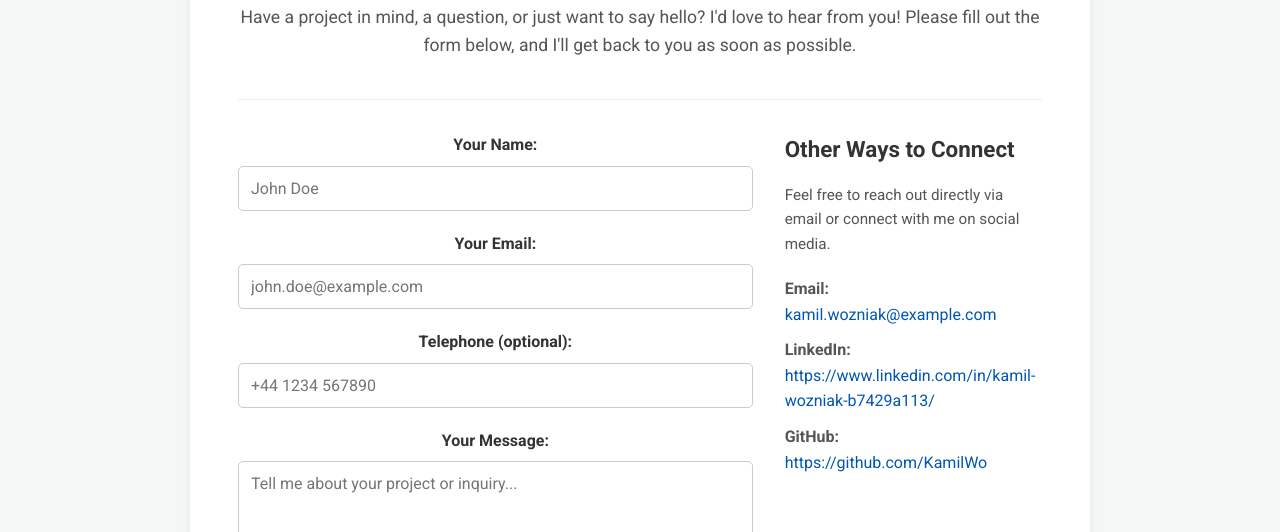
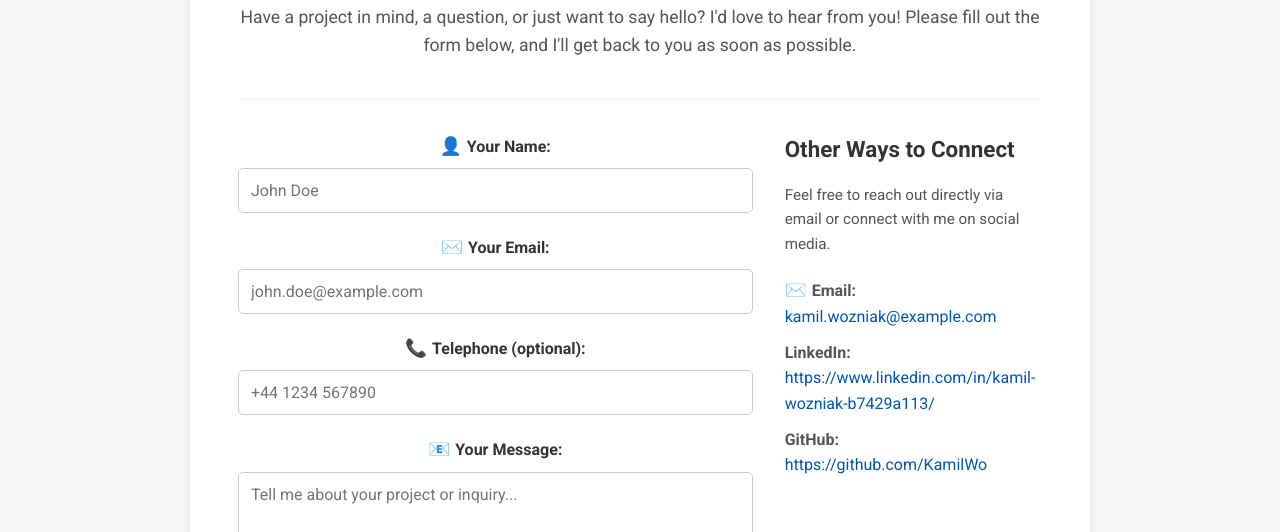
Before and after one commit to KamilWo/step8up-week2-website, a website built with Parcel: page src/contact.html in a window 1280 px wide. Shown: the part 268-800 px from the top of the page. Built offline with nearby package versions, Linux system fonts and the light colour scheme.

Commit message:
Icons, flex and sticky footer

```diff
--- a/src/assets/css/style.css
+++ b/src/assets/css/style.css
@@ -28,6 +28,9 @@ body {
   color: var(--text-color);
   line-height: 1.6;
   scroll-behavior: smooth;
+  display: flex;
+  flex-direction: column;
+  min-height: 100vh;
 }
 
 /* Container for consistent content width */
@@ -177,6 +180,39 @@ nav ul li a:hover::after {
   background-color: var(--text-color);
 }
 
+#scroll-top-btn::before {
+  content: '\2191';
+  font-size: 1.5em;
+  font-weight: bold;
+  margin-right: 5px;
+}
+
+/* Add icons before the labels */
+.person-label::before {
+  content: '\1F464';
+  padding-right: 5px;
+  font-size: 1.1em;
+
+}
+
+.email-label::before {
+  content: '✉️';
+  padding-right: 5px;
+  font-size: 1.1em;
+}
+
+.phone-label::before {
+  content: '📞';
+  padding-right: 5px;
+  font-size: 1.1em;
+}
+
+.message-label::before {
+  content: '\1F4E7';
+  padding-right: 5px;
+  font-size: 1.1em;
+}
+
 /* Mobile Menu Specific Styles */
 .menu-toggle {
   color: var(--light-text-color);
@@ -187,6 +223,7 @@ nav ul li a:hover::after {
 
 /* Main Content Area */
 main {
+  flex-grow: 1;
   max-width: 900px;
   margin: calc(var(--spacing-unit) * 2) auto;
   padding: calc(var(--spacing-unit) * 2);
@@ -215,9 +252,9 @@ img.rounded:hover {
 footer {
   text-align: center;
   padding: calc(var(--spacing-unit) * 1.5) 0;
-  margin-top: calc(var(--spacing-unit) * 3);
   background-color: var(--primary-color);
   font-size: 0.9em;
+  flex-shrink: 0;
 }
 
 footer p {
@@ -229,7 +266,6 @@ footer p {
 .portfolio-container {
   display: flex;
   flex-wrap: wrap;
-  justify-content: center;
   gap: 20px;
   padding: calc(var(--spacing-unit) * 2) 0;
 }
--- a/src/contact.html
+++ b/src/contact.html
@@ -15,7 +15,7 @@
   <link rel="stylesheet" href="./assets/css/style.css">
 </head>
 <body>
-<button type="button" class="btn" id="scroll-top-btn" title="Go to top">^ Top</button>
+<button type="button" class="btn" id="scroll-top-btn" title="Go to top">Top</button>
 <header>
   <div class="container">
     <h1><img class="site-logo" src="./assets/images/step8up-academy-logo.jpg" alt="Step8up Academy Logo" title="Logo"> Kamil Wozniak</h1>
@@ -43,19 +43,19 @@
     <div class="contact-grid">
       <form action="/example-submit.php" method="post" class="contact-form">
         <div class="form-group">
-          <label for="name">Your Name:</label>
+          <label for="name" class="person-label">Your Name:</label>
           <input type="text" name="name" id="name" autocomplete="name" required placeholder="John Doe">
         </div>
         <div class="form-group">
-          <label for="email">Your Email:</label>
+          <label for="email" class="email-label">Your Email:</label>
           <input type="email" name="email" id="email" autocomplete="email" required placeholder="john.doe@example.com">
         </div>
         <div class="form-group">
-          <label for="tel">Telephone (optional):</label>
+          <label for="tel" class="phone-label">Telephone (optional):</label>
           <input type="tel" name="tel" id="tel" autocomplete="tel" placeholder="+44 1234 567890">
         </div>
         <div class="form-group">
-          <label for="message">Your Message:</label>
+          <label for="message" class="message-label">Your Message:</label>
           <textarea name="message" id="message" rows="7" required placeholder="Tell me about your project or inquiry..."></textarea>
         </div>
 
@@ -66,8 +66,8 @@
         <h2>Other Ways to Connect</h2>
         <p>Feel free to reach out directly via email or connect with me on social media.</p>
         <ul>
-          <li><strong>Email:</strong> <a href="mailto:kamil.wozniak@example.com">kamil.wozniak@example.com</a></li>
-          <li><strong>LinkedIn:</strong> <a href="https://www.linkedin.com/in/kamil-wozniak-b7429a113/" target="_blank" rel="noopener noreferrer">https://www.linkedin.com/in/kamil-wozniak-b7429a113/</a></li>
+          <li class="email-label"><strong>Email:</strong> <a href="mailto:kamil.wozniak@example.com">kamil.wozniak@example.com</a></li>
+          <li class="linkedin-label"><strong>LinkedIn:</strong> <a href="https://www.linkedin.com/in/kamil-wozniak-b7429a113/" target="_blank" rel="noopener noreferrer">https://www.linkedin.com/in/kamil-wozniak-b7429a113/</a></li>
           <li><strong>GitHub:</strong> <a href="https://github.com/KamilWo" target="_blank" rel="noopener noreferrer">https://github.com/KamilWo</a></li>
         </ul>
       </div>
```
Also changed, not shown: src/about.html (+1 -1 lines), src/index.html (+3 -1 lines), src/projects.html (+1 -1 lines).
